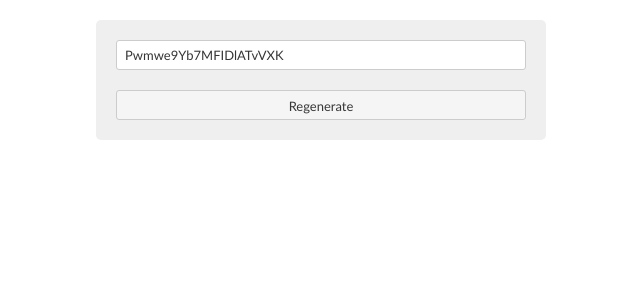
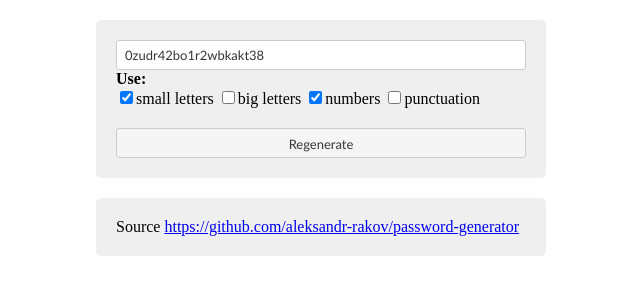
Before and after one commit to aleksandr-rakov/password-generator, a plain HTML site: page index.html in a window 1280 px wide. Shown: the whole page, without its empty margins (319-959 px from the left). Drawn offline with Linux system fonts and the light colour scheme.

Commit message:
Added some new functions

```diff
--- a/index.html
+++ b/index.html
@@ -17,12 +17,27 @@
 	<td valigh=middle class=main>
 	    <input type=text id=pw class=input1>
 	    <br>
-	    <button id=re class="input1 input2" onClick="genpw('pw');return false;">Regenerate</button>
+	    <b>Use:</b>
+	    <br>
+	    <label><input onChange="refreshpw();" type="checkbox" id=arg1 name=arg1 checked>small letters</label>
+	    <label><input onChange="refreshpw();" type="checkbox" id=arg2 name=arg2>big letters</label>
+	    <label><input onChange="refreshpw();" type="checkbox" id=arg3 name=arg3 checked>numbers</label>
+	    <label><input onChange="refreshpw();" type="checkbox" id=arg4 name=arg4>punctuation</label>
+	    <br>
+	    <button id=re class="input1 input2" onClick="refreshpw();return false;">Regenerate</button>
+	</td>
+    </tr>
+    <tr>
+	<td valigh=middle class=main>
+	    Source <a href='https://github.com/aleksandr-rakov/password-generator'>https://github.com/aleksandr-rakov/password-generator</a>
 	</td>
     </tr>
 </table>
 <script type="text/javascript">
-    genpw('pw');
+    function refreshpw(){
+	genpw('pw','arg1','arg2','arg3','arg4');
+    }
+    refreshpw('pw');
 </script>
 </body>
 </html>
--- a/script.js
+++ b/script.js
@@ -1,40 +1,35 @@
-function genpw(id){
+function genpw(id,arg1,arg2,arg3,arg4){
     obj=document.getElementById(id);
-    obj.value=GeneratePassword();
+    arg1=document.getElementById(arg1);
+    arg2=document.getElementById(arg2);
+    arg3=document.getElementById(arg3);
+    arg4=document.getElementById(arg4);
+    obj.value=GeneratePassword(20,arg1.checked,arg2.checked,arg3.checked,arg4.checked);
 }
 
-function GeneratePassword() {
-    var length=20;
+function GeneratePassword(length,arg1,arg2,arg3,arg4) {
     var res = '';
-    var noPunction = true;
+    var str='';
+    var str1='qwertyuioplkjhgfdsazxcvbnm';
+    var str2='QWERTYUIOPLKJHGFDSAZXCVBNM';
+    var str3='1234567890';
+    var str4='!@#$%^&*.,';
+
+    if(arg1){ str=str+str1; }
+    if(arg2){ str=str+str2; }
+    if(arg3){ str=str+str3; }
+    if(arg4){ str=str+str4; }
 
     for (i=0; i < length; i++) {
-        j = getRandomNum();
-        if (noPunction) {
-    	     while (checkPunc(j)) {
-    	        j = getRandomNum();
-    	     }
-	 }
-        res = res + String.fromCharCode(j);
+        j = getRandomNum(str.length);
+        res = res + str.charAt(j);
     }
     return res;
 }
 
-function getRandomNum() {
+function getRandomNum(cnt) {
     // between 0 - 1
     var rndNum = Math.random()
-    // rndNum from 0 - 1000
-    rndNum = parseInt(rndNum * 1000);
-    // rndNum from 33 - 127
-    rndNum = (rndNum % 94) + 33;
+    rndNum = parseInt(rndNum * cnt);
     return rndNum;
 }
-
-function checkPunc(num) {
-
-    if ((num >=33) && (num <=47)) { return true; }
-    if ((num >=58) && (num <=64)) { return true; }
-    if ((num >=91) && (num <=96)) { return true; }
-    if ((num >=123) && (num <=126)) { return true; }
-    return false;
-}
```
Also changed, not shown: 1 other file.
